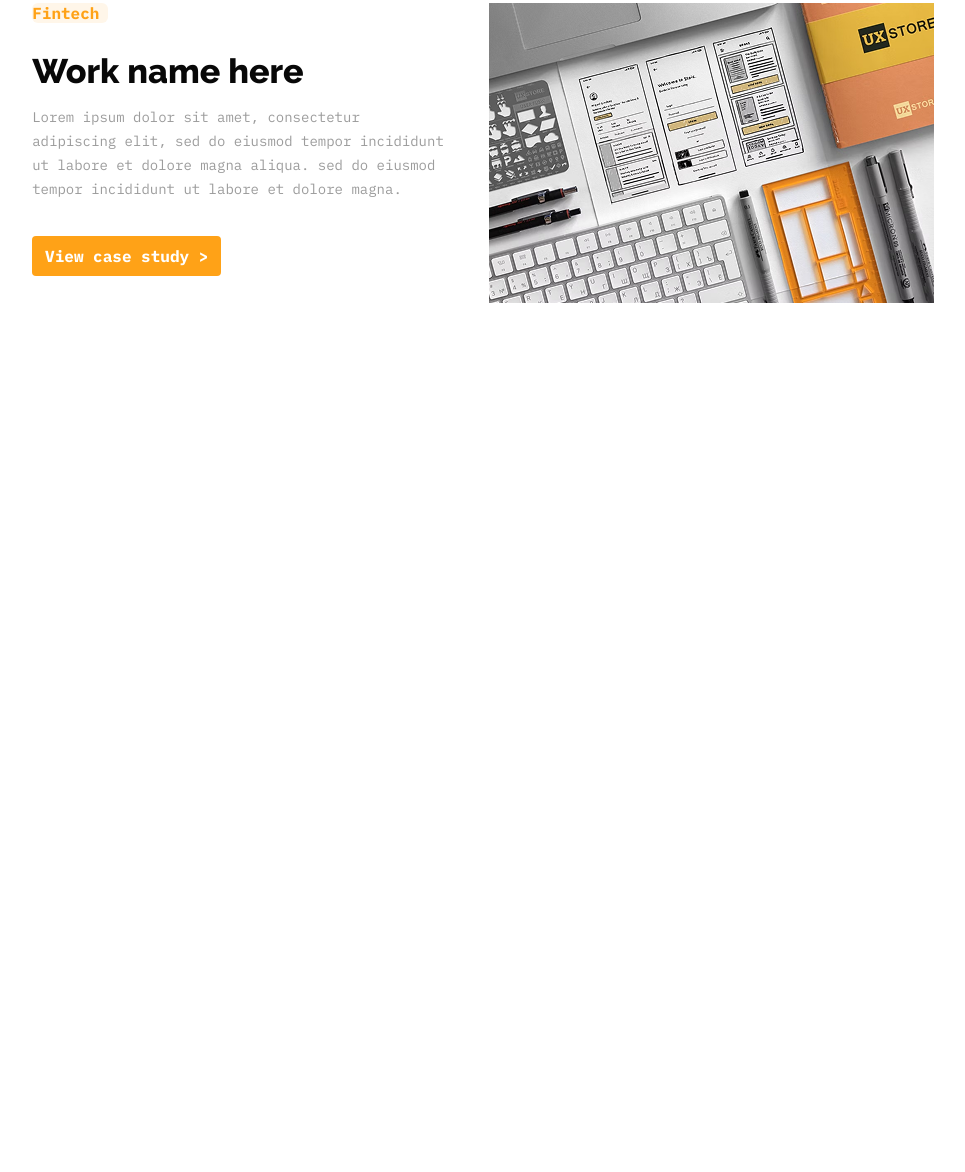
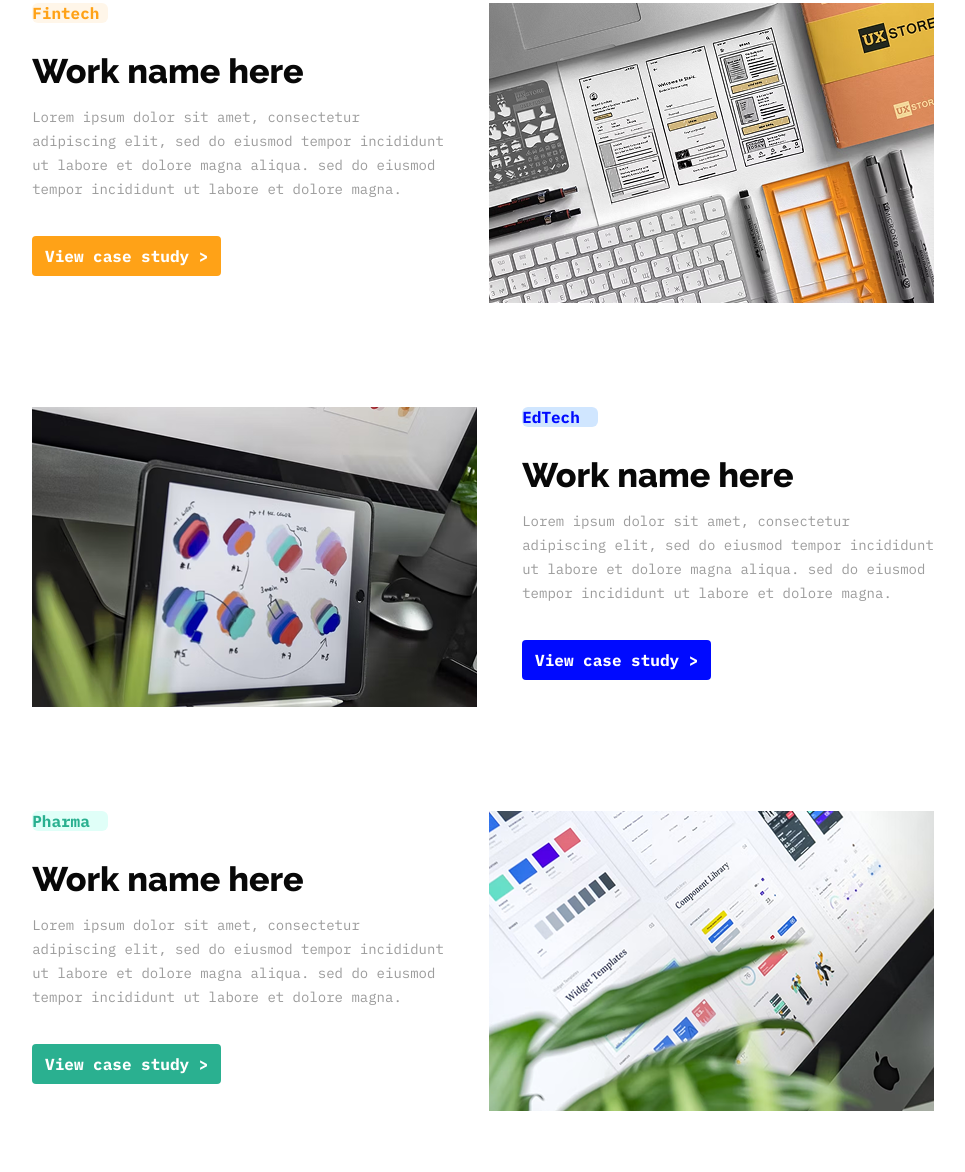
Before and after one commit to pedrobaa72-wq/Segundo-Parcial, a plain HTML site: page index.html in a window 1280 px wide. Shown: the part 1084-2256 px from the top of the page, without its empty margins (157-1122 px from the left). Before the commit the page ends 1411 px from the top, so only its background shows below. Drawn offline with Linux system fonts and the light colour scheme.

Commit message:
Cases
los demas cases studies

```diff
--- a/index.html
+++ b/index.html
@@ -99,6 +99,32 @@
    </div>
 
 
+   <div class="Case_Study Case_Study_reverse Case_Study_azul">
+<div class="Case_Study_descripcion">
+  <a href="#" class="Case_Study_categorya">EdTech</a>
+   <h2>Work name here</h2>
+<p>Lorem ipsum dolor sit amet, consectetur<br> adipiscing elit, sed do eiusmod tempor incididunt<br>
+  ut labore et dolore magna aliqua. sed do eiusmod<br> tempor incididunt ut labore et dolore magna. </p>
+ <a href="#" class="Case_Study_botona">View case study ></a>
+</div>
+      <div class="Case_Study_image">
+     <img src="images/image 1.png" alt="">
+   </div>
+   </div>
+
+   <div class="Case_Study Case_Study_reverse Case_Study_verde">
+<div class="Case_Study_descripcion">
+  <a href="#" class="Case_Study_categoryv">Pharma</a>
+   <h2>Work name here</h2>
+<p>Lorem ipsum dolor sit amet, consectetur<br> adipiscing elit, sed do eiusmod tempor incididunt<br>
+  ut labore et dolore magna aliqua. sed do eiusmod<br> tempor incididunt ut labore et dolore magna. </p>
+ <a href="#" class="Case_Study_botonv">View case study ></a>
+</div>
+      <div class="Case_Study_image">
+     <img src="images/image 3.png" alt="">
+   </div>
+   </div>
+
 </body>
 
 </html>
--- a/styles.css
+++ b/styles.css
@@ -197,3 +197,74 @@ text-decoration: none;
     border-radius: 4px;
 margin-top: 35px;
 }
+
+
+.Case_Study_azul {
+margin-top: 100px;
+  display: flex;
+  margin-bottom: 20px;
+  justify-content: center;
+  gap: 45px;
+  flex-direction: row-reverse;
+}
+
+.Case_Study_categorya{
+  font-family: ibm plex mono;
+  color: #000aff;
+  font-weight: bold;
+background-color:#D0E6FF ;
+text-decoration: none;
+width: 76px;
+border-radius: 6px;
+display: flex;
+}
+
+.Case_Study_botona{
+  font-family: ibm plex mono;
+color: #fff;
+font-weight: bold;
+text-decoration: none;
+ background-color: #000aff;
+  width: 189px;
+   height: 40px;
+  display: flex;
+   align-items: center;
+  justify-content: center;
+    border-radius: 4px;
+margin-top: 35px;
+}
+
+.Case_Study_verde {
+margin-top: 100px;
+  display: flex;
+  margin-bottom: 20px;
+  justify-content: center;
+  gap: 45px;
+}
+
+.Case_Study_categoryv{
+  font-family: ibm plex mono;
+  color: #2AB090;
+  font-weight: bold;
+background-color:#E0FFF8 ;
+text-decoration: none;
+width: 76px;
+border-radius: 6px;
+display: flex;
+}
+
+.Case_Study_botonv{
+  font-family: ibm plex mono;
+color: #fff;
+font-weight: bold;
+text-decoration: none;
+ background-color: #2AB090;
+  width: 189px;
+   height: 40px;
+  display: flex;
+   align-items: center;
+  justify-content: center;
+    border-radius: 4px;
+margin-top: 35px;
+margin-bottom: 85px;
+}
```
